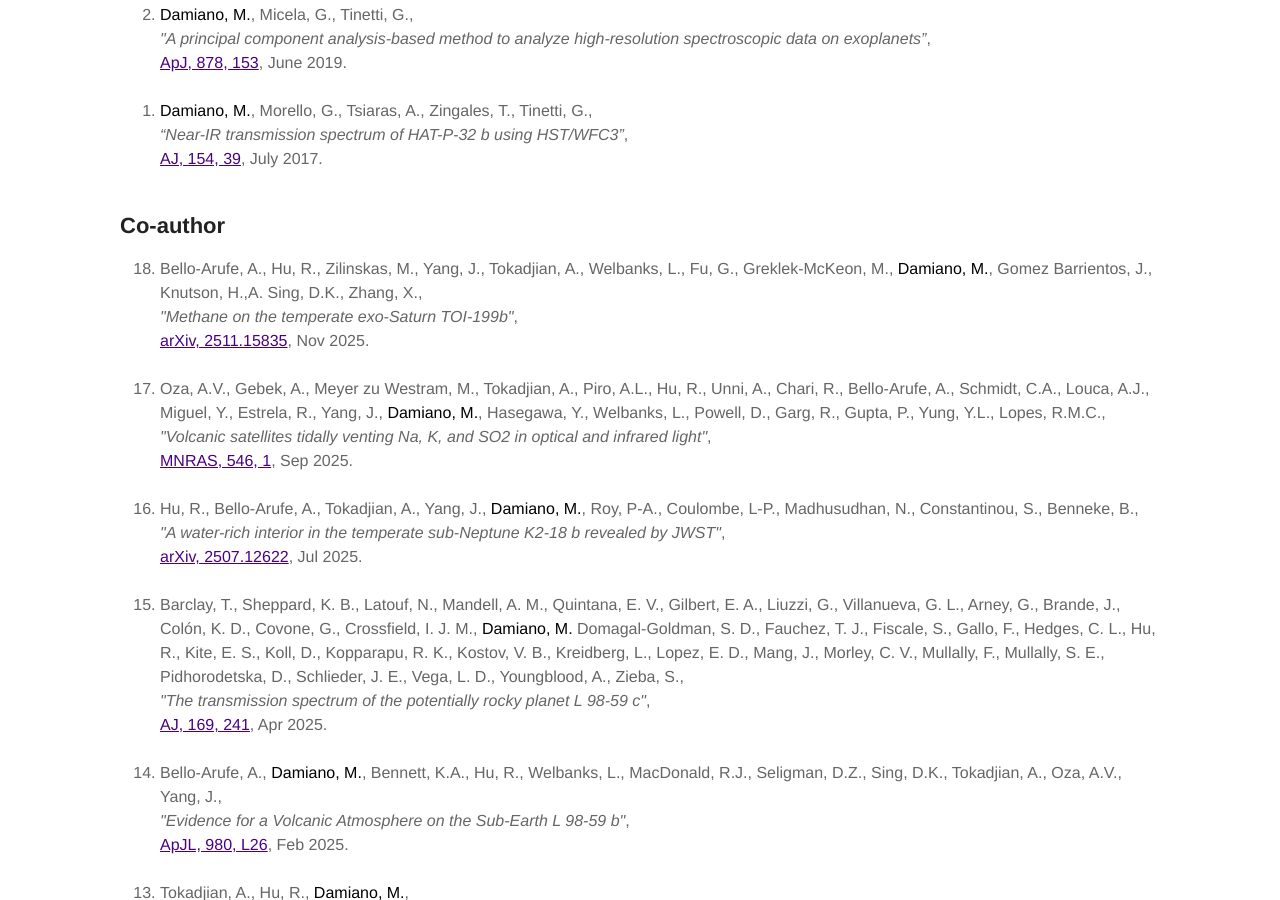
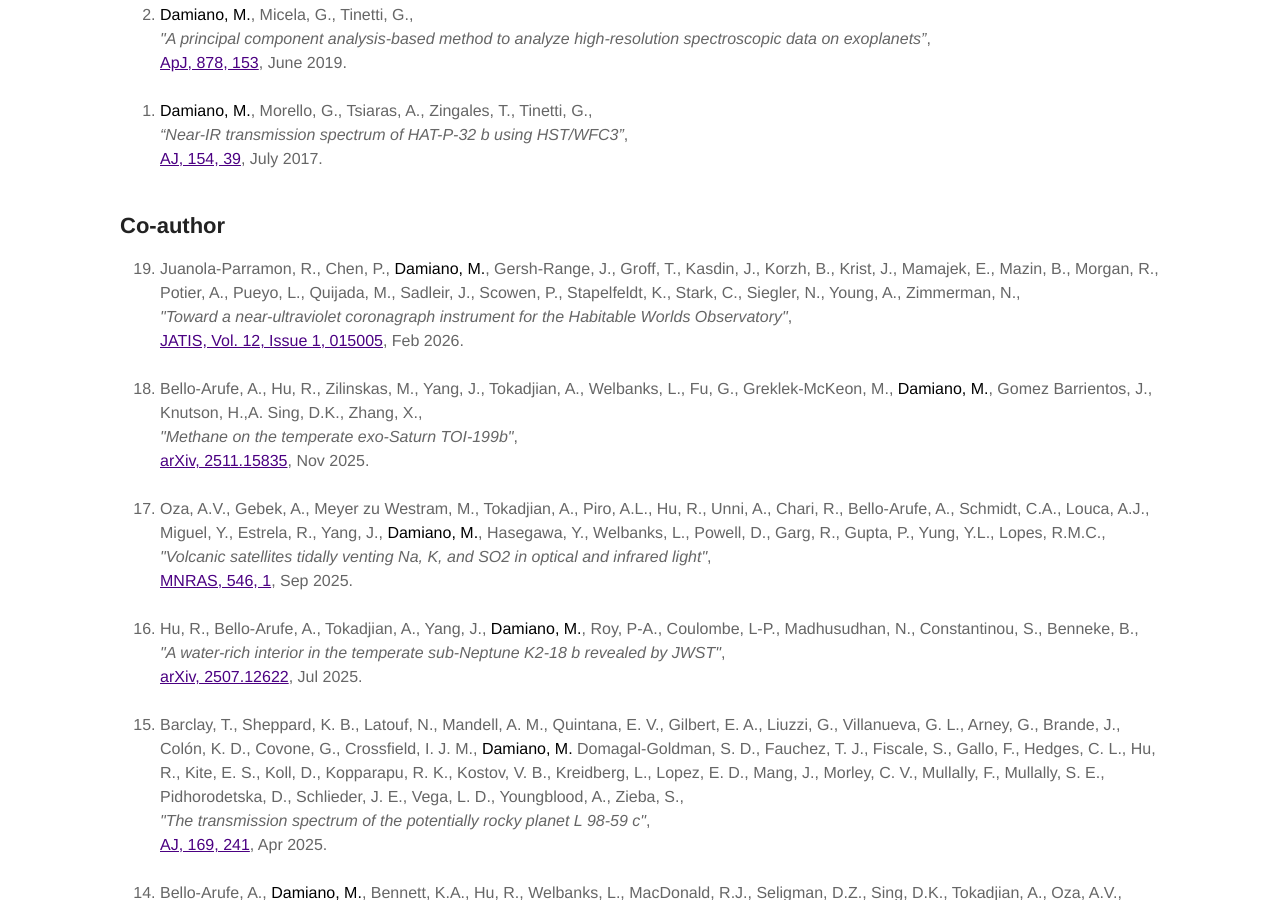
Before and after one commit to MDamiano/MDamiano.github.io, a Jekyll site: the page built from publications.md, in a window 1280 px wide and 900 px high, scrolled down 1756 px. Built offline with Jekyll 4.4.1, drawn with Linux system fonts in a browser that asks for light colours.

Commit message:
Add latest publication

```diff
--- a/publications.md
+++ b/publications.md
@@ -69,6 +69,10 @@ layout: page
 <h2>Co-author</h2>
 
 <ol reversed>
+	<li>Juanola-Parramon, R., Chen, P., <strong>Damiano, M.</strong>, Gersh-Range, J., Groff, T., Kasdin, J., Korzh, B., Krist, J., Mamajek, E., Mazin, B., Morgan, R., Potier, A., Pueyo, L., Quijada, M., Sadleir, J., Scowen, P., Stapelfeldt, K., Stark, C., Siegler, N., Young, A., Zimmerman, N.,
+	    <br /><i>"Toward a near-ultraviolet coronagraph instrument for the Habitable Worlds Observatory"</i>,
+	    <br /><a href="https://doi.org/10.1117/1.JATIS.12.1.015005">JATIS, Vol. 12, Issue 1, 015005</a>, Feb 2026.
+	    <br /><br /></li>
 	<li>Bello-Arufe, A., Hu, R., Zilinskas, M., Yang, J., Tokadjian, A., Welbanks, L., Fu, G., Greklek-McKeon, M.,  <strong>Damiano, M.</strong>, Gomez Barrientos, J., Knutson, H.,A. Sing, D.K., Zhang, X.,
 	    <br /><i>"Methane on the temperate exo-Saturn TOI-199b"</i>,
 	    <br /><a href="https://arxiv.org/abs/2511.15835">arXiv, 2511.15835</a>, Nov 2025.
```
